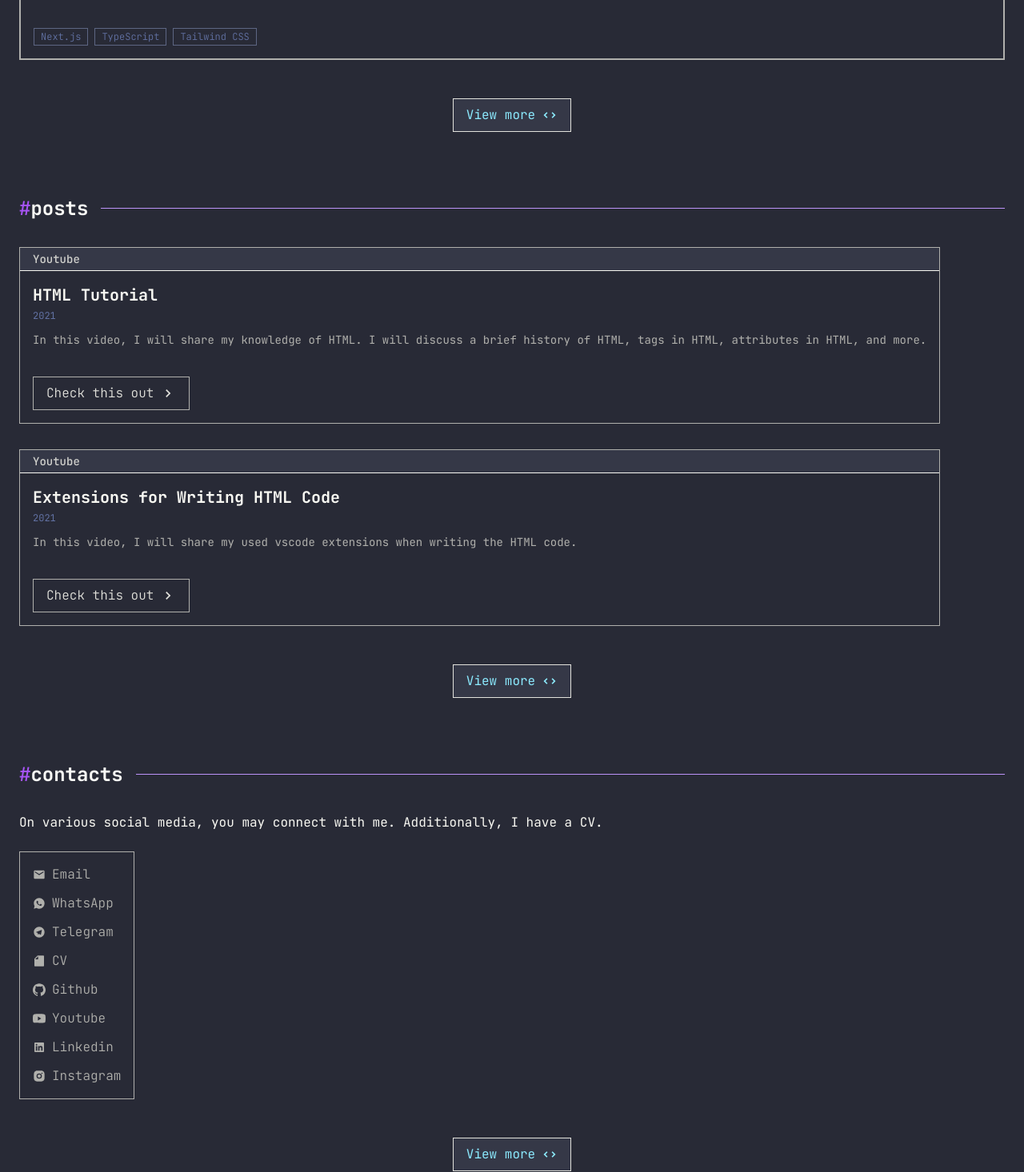
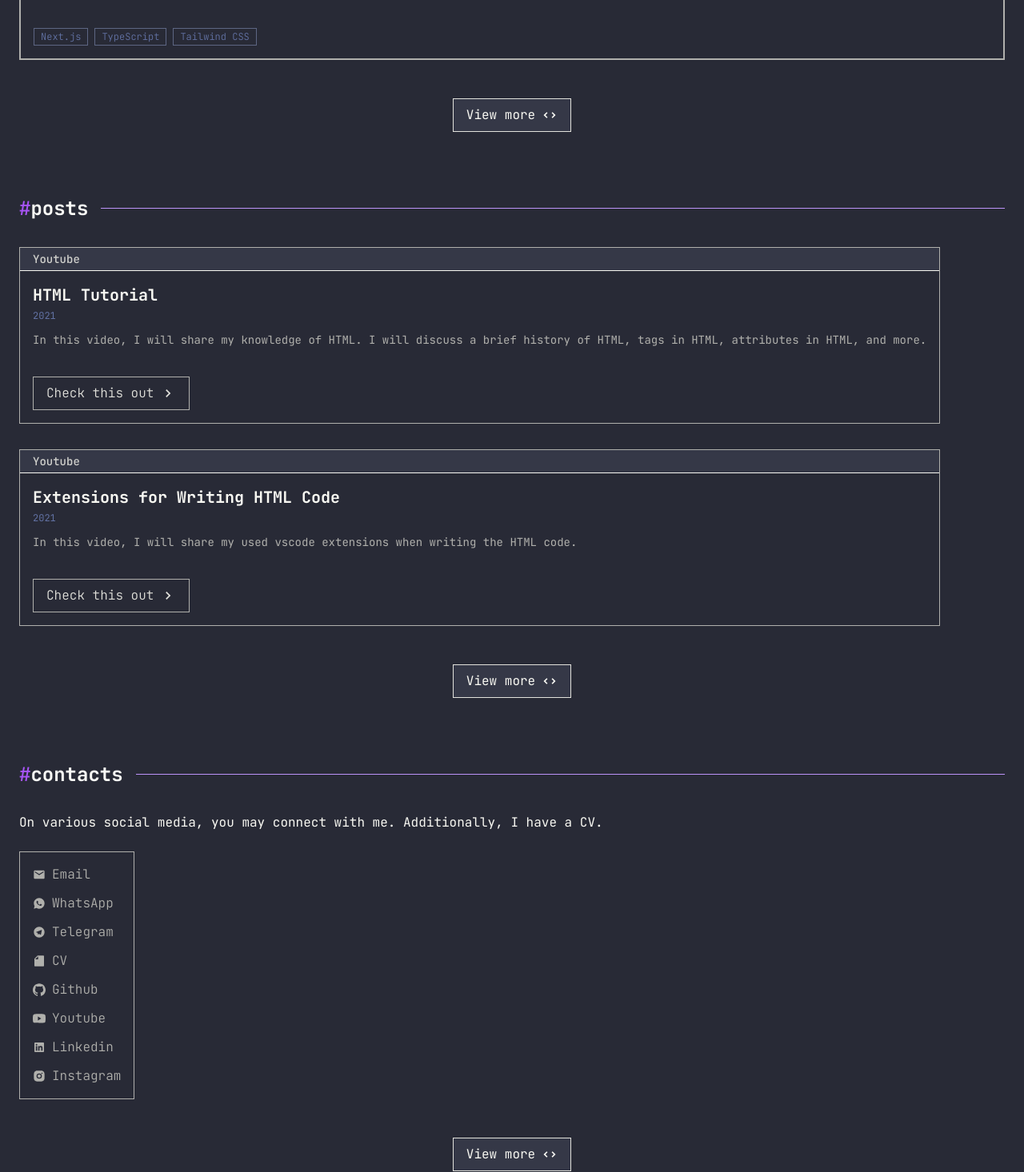
Before and after one commit to ersankarimi/portfolio-website, a Next.js app: page / in a window 1280 px wide. Shown: the part 3050-4516 px from the top of the page at 80% size. Built offline with nearby package versions, Linux system fonts and the light colour scheme.

Commit message:
refactor: changes the ViewMoreButton component with the RedirectLink component

```diff
--- a/src/pages/index.jsx
+++ b/src/pages/index.jsx
@@ -11,7 +11,7 @@ import {
   BadgeSkill,
   ProjectCard,
   PostCard,
-  ViewMoreButton,
+  RedirectLink,
   ContactLink,
 } from "../components";
 
@@ -83,7 +83,7 @@ export default function Home({ skills, projects, posts, contacts }) {
             <ProjectCard {...project} key={project.title} />
           ))}
         </div>
-        <ViewMoreButton to="/skills" />
+        <RedirectLink type="view-more" to="/skills" />
       </SectionPage>
 
       <SectionPage>
@@ -93,7 +93,7 @@ export default function Home({ skills, projects, posts, contacts }) {
             <PostCard {...post} key={post.title} />
           ))}
         </div>
-        <ViewMoreButton to="/posts" />
+        <RedirectLink type="view-more" to="/posts" />
       </SectionPage>
 
       <SectionPage>
@@ -110,7 +110,7 @@ export default function Home({ skills, projects, posts, contacts }) {
           </div>
         </div>
 
-        <ViewMoreButton to="/contacts" />
+        <RedirectLink type="view-more" to="/contacts" />
       </SectionPage>
     </>
   );
```
